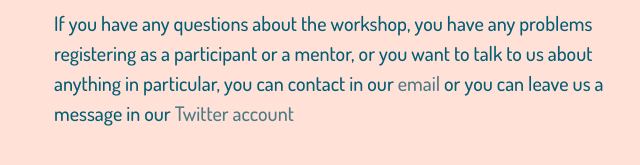
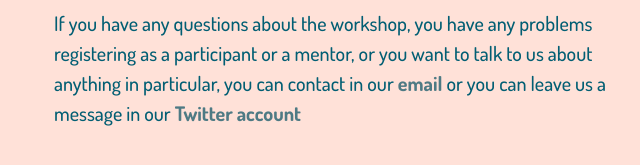
Before and after one commit to pylondiniumgirls/website, a Gatsby site: page /people in a window 1280 px wide. Shown: the part 589-754 px from the top of the page, 296-936 px from the left. Built offline with nearby package versions, Linux system fonts and the light colour scheme; Gatsby itself is replaced by a stand-in of ours.

Commit message:
Make links more visible

```diff
--- a/src/components/style.scss
+++ b/src/components/style.scss
@@ -19,6 +19,10 @@ strong {
 
 a {
     color: $link-color;
+
+    &.emphasis {
+        font-weight: bold;
+    }
 
     &:hover {
         color: $secondary-color;
--- a/src/pages/people.js
+++ b/src/pages/people.js
@@ -19,22 +19,14 @@ export default () => (
             dedicated their time to make this the best possible experience. For
             that reason, we would like to thank the following people:
           </div>
-          <img
-            className="centered people"
-            src={picture_ana}
-            alt="ana"
-          />
+          <img className="centered people" src={picture_ana} alt="ana" />
           <div className="content has-text-centered">Ana Lopez</div>
         </div>
       </div>
     </section>
     <section className="container is-hidden-touch is-hidden-tablet">
       <h3 className="title is-3 has-text-centered">Sponsors</h3>
-      <img
-        className="centered"
-        src={bloomberg_logo}
-        alt="bloomberg-logo"
-      />
+      <img className="centered" src={bloomberg_logo} alt="bloomberg-logo" />
     </section>
     <section className="section">
       <h3 className="title is-3 has-text-centered">Contact us</h3>
@@ -43,9 +35,12 @@ export default () => (
           If you have any questions about the workshop, you have any problems
           registering as a participant or a mentor, or you want to talk to us
           about anything in particular, you can contact in our{" "}
-          <a href="mailto: pylondiniumgirls@gmail.com">email</a> or you can
-          leave us a message in our{" "}
+          <a className="emphasis" href="mailto: pylondiniumgirls@gmail.com">
+            email
+          </a>{" "}
+          or you can leave us a message in our{" "}
           <a
+            className="emphasis"
             href="https://twitter.com/pylondiniumgir1/"
             target="_blank"
             rel="noopener noreferrer"
```
